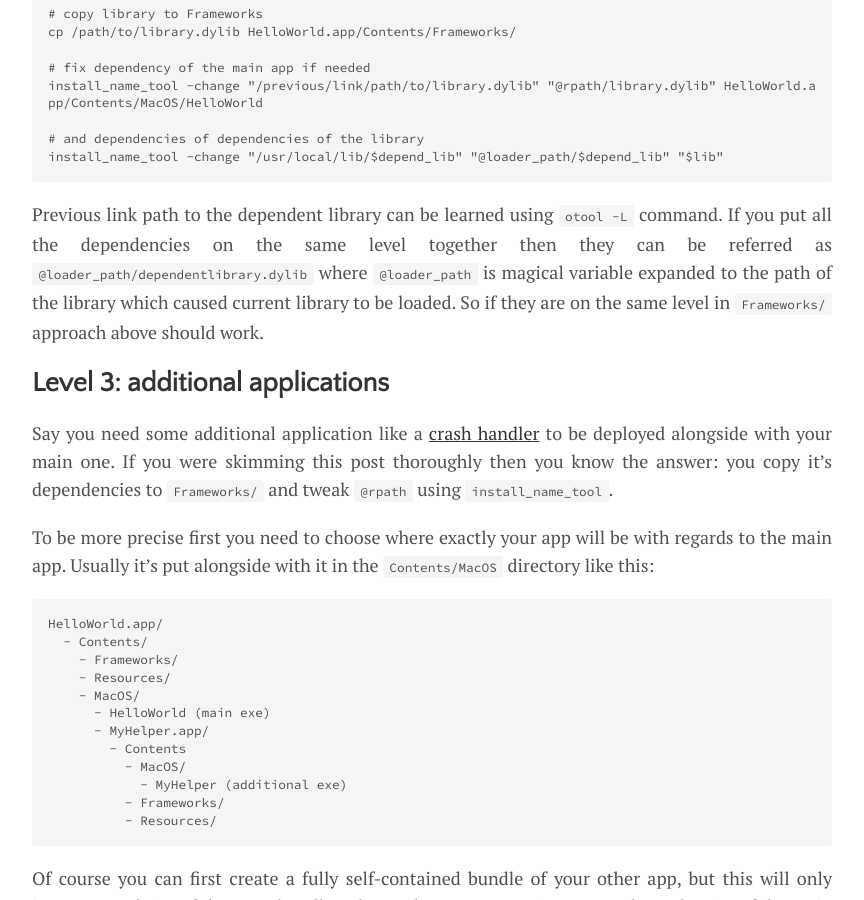
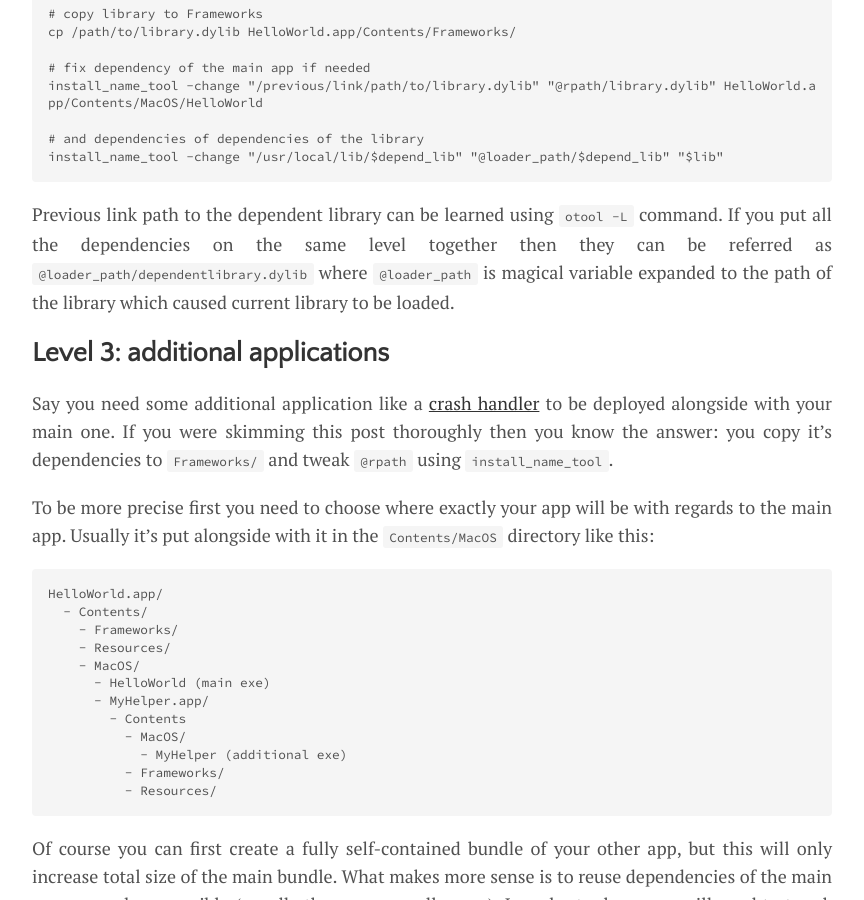
Before and after one commit to ribtoks/code-jamming, a Jekyll site: the page built from _posts/2018-06-09-deploy-to-macos.md, in a window 1280 px wide and 900 px high, scrolled down 3503 px. Shown: the whole window, without its empty margins (208-1072 px from the left). Built offline with Jekyll 4.4.1, drawn with Linux system fonts in a browser that asks for light colours; nearby versions of some CDN libraries; comment, search, counter and statistics services are not loaded.

Commit message:
Remove odd words

```diff
--- a/_posts/2018-06-09-deploy-to-macos.md
+++ b/_posts/2018-06-09-deploy-to-macos.md
@@ -91,7 +91,7 @@ So in order to deploy custom libraries you have to first copy them to `Framework
     # and dependencies of dependencies of the library
     install_name_tool -change "/usr/local/lib/$depend_lib" "@loader_path/$depend_lib" "$lib"
 
-Previous link path to the dependent library can be learned using `otool -L` command. If you put all the dependencies on the same level together then they can be referred as `@loader_path/dependentlibrary.dylib` where `@loader_path` is magical variable expanded to the path of the library which caused current library to be loaded. So if they are on the same level in `Frameworks/` approach above should work.
+Previous link path to the dependent library can be learned using `otool -L` command. If you put all the dependencies on the same level together then they can be referred as `@loader_path/dependentlibrary.dylib` where `@loader_path` is magical variable expanded to the path of the library which caused current library to be loaded.
 
 ## Level 3: additional applications
 
```
